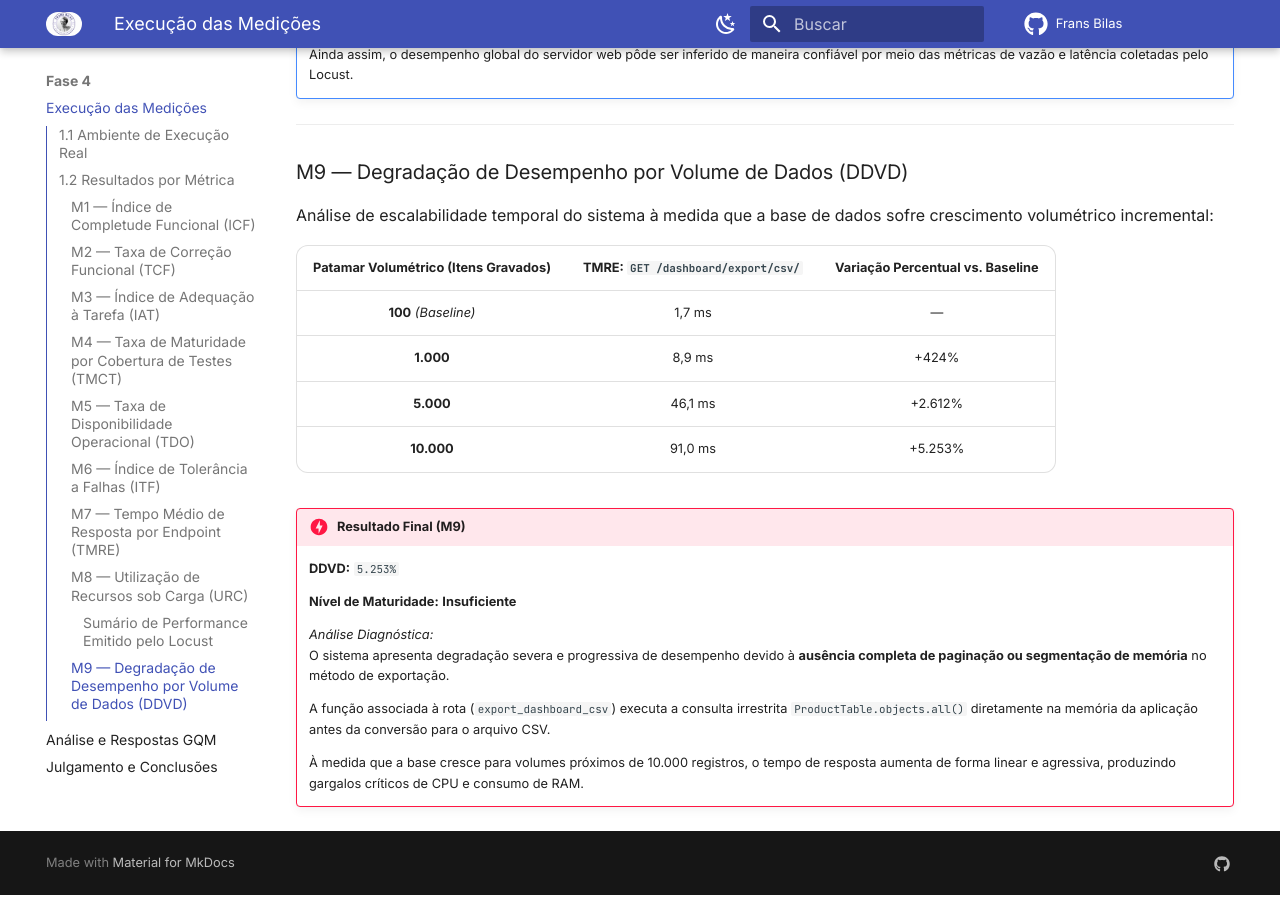
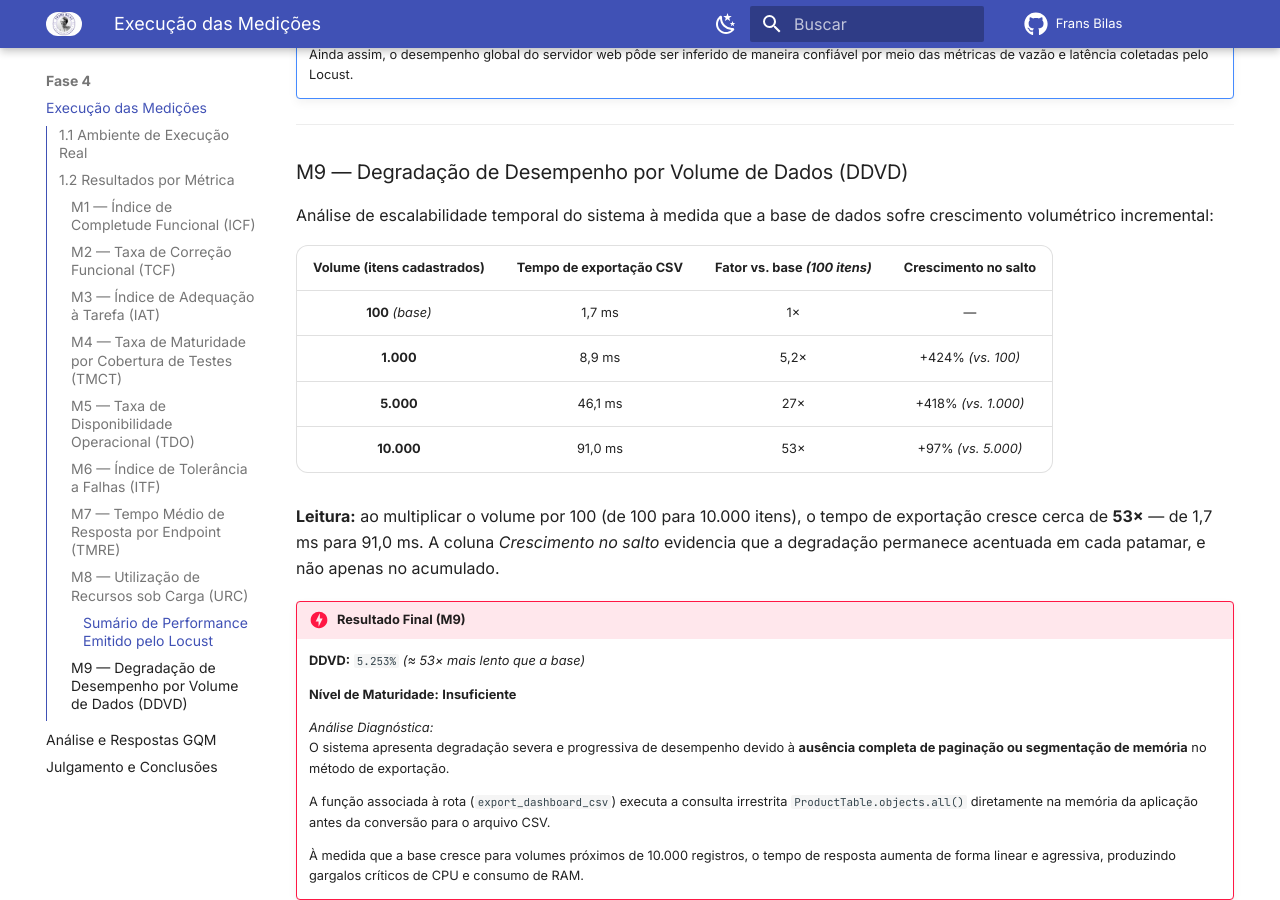
Before and after one commit to FCTE-Qualidade-de-Software-1/2026-1_T01_FRANS_BILAS, an MkDocs documentation site: the page built from docs/fase4/execucao_medicoes.md, in a window 1280 px wide and 900 px high, scrolled down 7897 px. Built offline with MkDocs 1.6.1 and Material for MkDocs 9.7.7, drawn with Linux system fonts in a browser that asks for light colours; comment, search, counter and statistics services are not loaded.

```diff
--- a/docs/fase4/execucao_medicoes.md
+++ b/docs/fase4/execucao_medicoes.md
@@ -275,17 +275,19 @@ Consumo de hardware e comportamento da aplicação sob estresse computacional ge
 
 Análise de escalabilidade temporal do sistema à medida que a base de dados sofre crescimento volumétrico incremental:
 
-| Patamar Volumétrico (Itens Gravados) | TMRE: `GET /dashboard/export/csv/` | Variação Percentual vs. Baseline |
-| :---: | :---: | :---: |
-| **100** *(Baseline)* | 1,7 ms | — |
-| **1.000** | 8,9 ms | +424% |
-| **5.000** | 46,1 ms | +2.612% |
-| **10.000** | 91,0 ms | +5.253% |
+| Volume (itens cadastrados) | Tempo de exportação CSV | Fator vs. base *(100 itens)* | Crescimento no salto |
+| :---: | :---: | :---: | :---: |
+| **100** *(base)* | 1,7 ms | 1&times; | — |
+| **1.000** | 8,9 ms | 5,2&times; | +424% *(vs. 100)* |
+| **5.000** | 46,1 ms | 27&times; | +418% *(vs. 1.000)* |
+| **10.000** | 91,0 ms | 53&times; | +97% *(vs. 5.000)* |
+
+**Leitura:** ao multiplicar o volume por 100 (de 100 para 10.000 itens), o tempo de exportação cresce cerca de **53&times;** — de 1,7 ms para 91,0 ms. A coluna *Crescimento no salto* evidencia que a degradação permanece acentuada em cada patamar, e não apenas no acumulado.
 
 
 !!! danger "Resultado Final (M9)"
 
-    **DDVD:** `5.253%`
+    **DDVD:** `5.253%` *(≈ 53× mais lento que a base)*
 
     **Nível de Maturidade:** **Insuficiente**
 
```
Also changed, not shown: docs/fase4/analise_gqm.md (deleted, +0 -78 lines).
